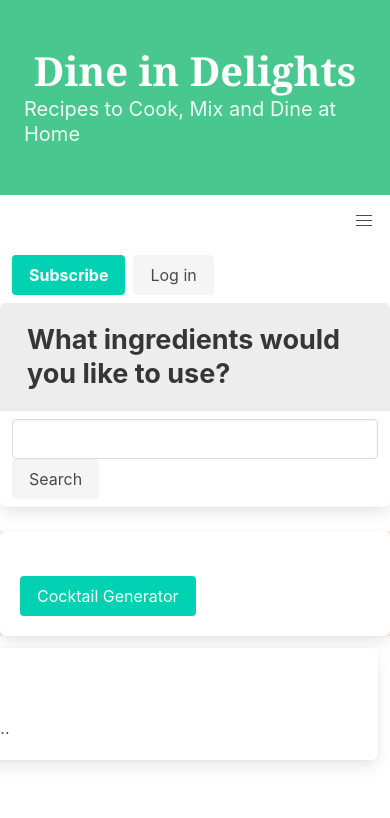
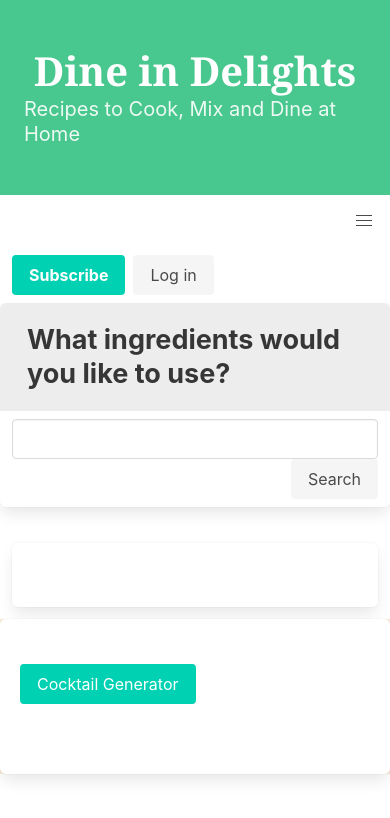
Before and after one commit to tyniaps/Recipe-Project, a plain HTML site: page index.html in a window 390 px wide. Drawn offline with nearby package versions, Linux system fonts and the light colour scheme.

Commit message:
added read-me

```diff
--- a/Assets/CSS/style.css
+++ b/Assets/CSS/style.css
@@ -1,3 +1,4 @@
+
 #main, .subtitle {
 display: flex;
 justify-content: center;
@@ -17,25 +18,37 @@ font-size: 60px;
 .panel {
     float: right;
     width: 1020px;
+    flex: 60%;
+
 }
 
 .recents-container {
   float: left;
   width: 470px;
   background-color: antiquewhite;
+  flex-wrap: wrap;
+  position: relative; top: -193px;
 
+}
+
+#generateButton {
+    margin-bottom: 50px;
 }
 
 .panel-heading {
     font-size: 27px;
 }
 
+
 #search-results {
     float: right;
     width: 1034px;
+    text-align: center;
+    flex: 60%;
+
 }
 
-#search-button {
+#button {
     float: right;
 }
 
@@ -43,19 +56,46 @@ font-size: 60px;
     display: flex;
     height: 600px;
     flex-wrap: wrap;
-    align-content: stretch;
-    overflow: scroll;
+
 }
+
+#items{
+    display: flex;
+    justify-content: center;
+    flex-wrap: wrap;
+}
+
 
 /* media queries for responsiveness */
 
-@media only screen and (max-width: 768px) {
+@media screen and (max-width: 768px) {
     #main {
         font-size: 40px;
     }
-    .recents-container,
-    .panel {
+    .navbar,
+    .panel,
+    .panel-block,
+    #search-results {
         width: 100%;
         float: none;
     }
+
+   .navbar,
+   .panel,
+   #search-results,
+   .recents-container {
+    flex-direction: column;
+   }
+
+   #search-results {
+    order: 2;
+   }
+
+   .recents-container{
+    order: 3;
+    position:sticky;
+    flex-wrap: wrap;
+    height:auto;
+    max-width: 100%;
+   }
 }
--- a/index.html
+++ b/index.html
@@ -83,35 +83,18 @@
           <i class="fas fa-search" aria-hidden="true"></i>
         </span>
     </nav>
-    <main></main>
 
 
-        </main>
-
-        <div class= "recents-container"> <!--parent-->
-            <article class="tile is-child box">
-              <div class="content">
-                <p class="title" id="rec-cont-title"></p>
-                <div class="content">
-                    <button id="generateButton" class="button is-primary custom-width">Cocktail Generator</button>
-                    <div id="cocktail"></div>
-                    <div id="overlay"></div>
-                </div>
-              </div>
-            </article>
-          </div>
-        </div>
-
-        <div class="tile is-parent is-8" id="search-results">
-            <article class="tile is-child box">
+        <div class="tile is-parent is-8" id="search-results" >
+            <article class="tile is-child box" display="flex">
               <p class="title"></p>
               <div id="msg">
-                <h3>We cannot find that , Please enter something else.</h3>
+                <h3></h3>
             </div>
               <!-- <p class="subtitle">(search results to appear here)</p> -->
-               <div id="msg">
-        <h3>We Don't have the food you gave us. Please order something else if you want .......</h3>
-    </div>
+               <!-- <div id="msg"> -->
+        <!-- <h3>We can not find the food item you gave us. Please try something else.......</h3> -->
+    <!-- </div> -->
 
     <div id="details" >
 
@@ -126,6 +109,35 @@
           </div>
         </div>
 
+        <div class= "recents-container"> <!--parent-->
+            <article class="tile is-child box">
+              <div class="content">
+                <p class="title" id="rec-cont-title"></p>
+
+
+                <div class="content">
+                    <button id="generateButton" class="button is-primary custom-width">Cocktail Generator</button>
+                    <div id="cocktail"></div>
+                    <div id="overlay"></div>
+
+
+                </div>
+              </div>
+            </article>
+
+
+
+          </div>
+
+
+        </div>
+
+
+
+
+
+
+
         <script
         src="https://code.jquery.com/jquery-3.7.1.min.js"></script>
         <script src="./assets/js/script.js"></script>
```
Also changed, not shown: 1 other file.
